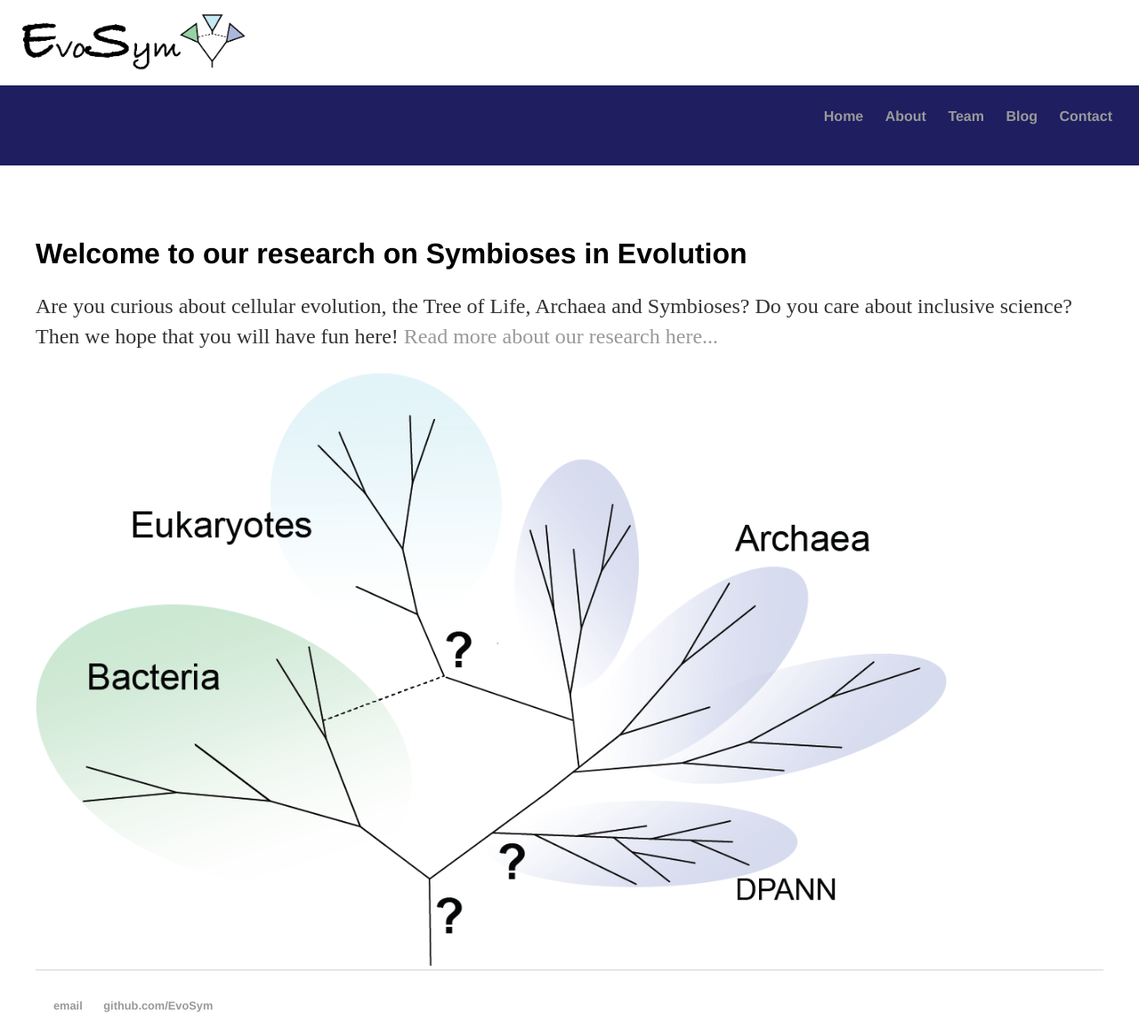
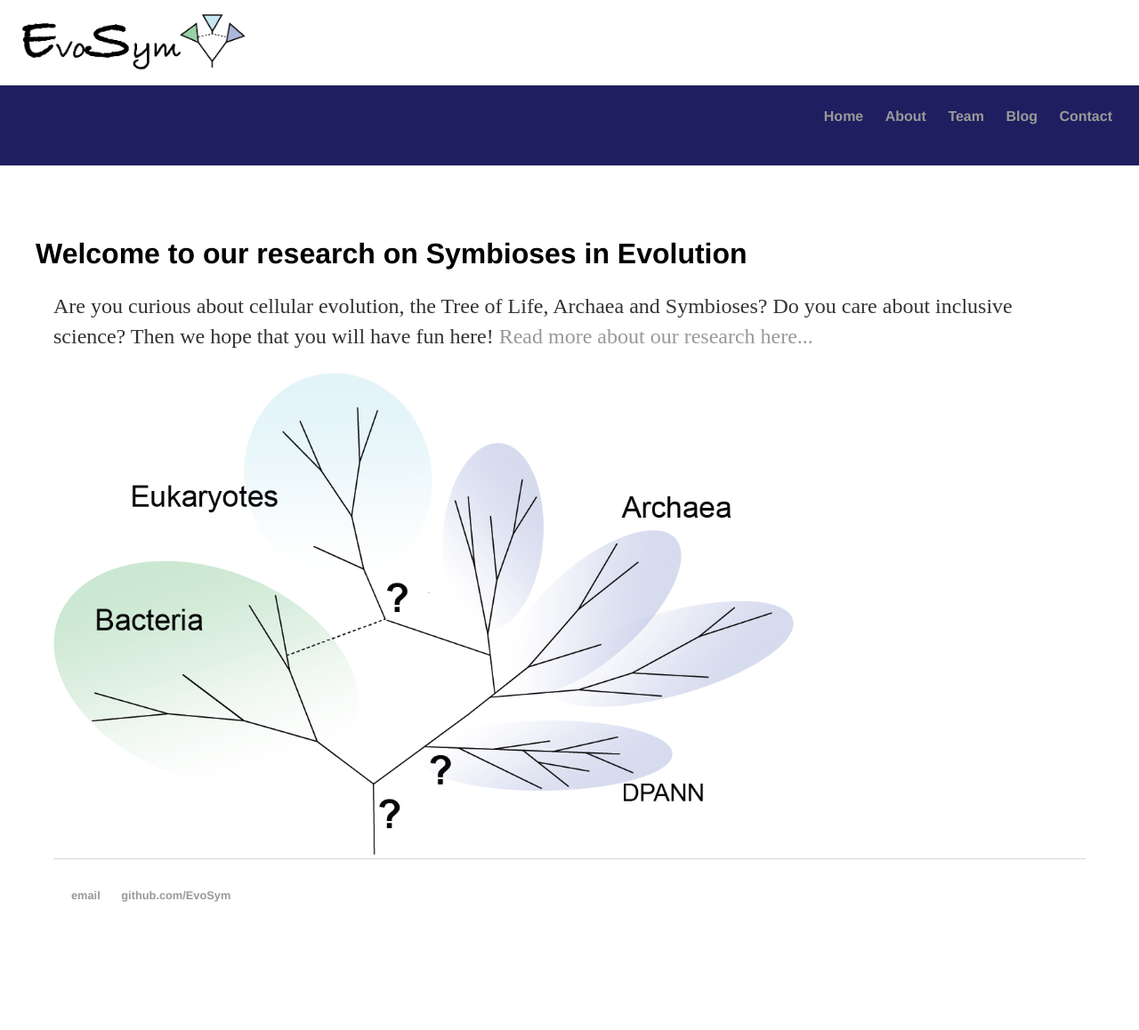
Before and after one commit to EvoSym/EvoSym.github.io, a Jekyll site: the page built from index.html, in a window 1280 px wide. Shown: the whole page at 89% size. Built offline with Jekyll 4.4.1, drawn with Linux system fonts in a browser that asks for light colours; after the commit the page ends 1034 px from its top, so only the background shows below that.

Commit message:
Update main.css

```diff
--- a/css/main.css
+++ b/css/main.css
@@ -48,14 +48,14 @@ p {
     font-size: 1.5em;
     line-height: 1.4em;
     color: #333;
-    margin-left: 40px;
-    margin-right: 40px;
+    margin-left: 60px;
+    margin-right: 60px;
 }
 footer {
     border-top: 1px solid #d5d5d5;
     font-size: .8em;
-    margin-left: 40px;
-    margin-right: 40px;
+    margin-left: 60px;
+    margin-right: 60px;
 }
 ul.posts {
     margin: 20px auto 40px;
@@ -67,15 +67,15 @@ ul.posts li {
     vertical-align: middle;
 }
 .box {
-  width: 80%;
-  margin-left: 40px;
-  margin-right: 40px;
+  width: 65%;
+  margin-left: 60px;
+  margin-right: 60px;
 }
 .box2 {
-  width: 100%;
+  width: 80%;
   align: center;
-  margin-left: 40px;
-  margin-right: 40px;
+  margin-left: 60px;
+  margin-right: 60px;
 }
 .logo {
     width: 20%;
```
